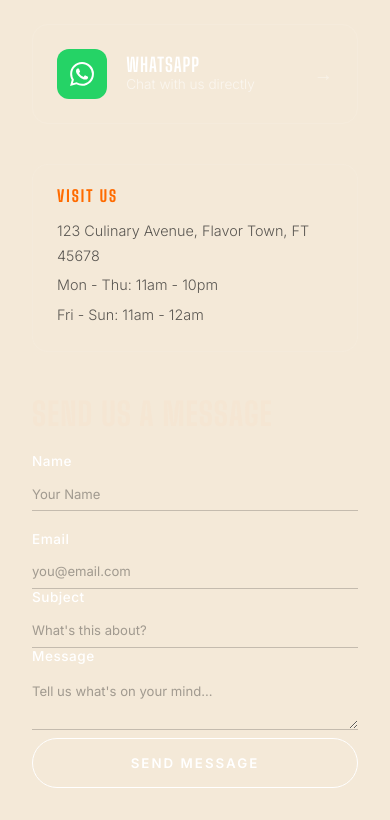
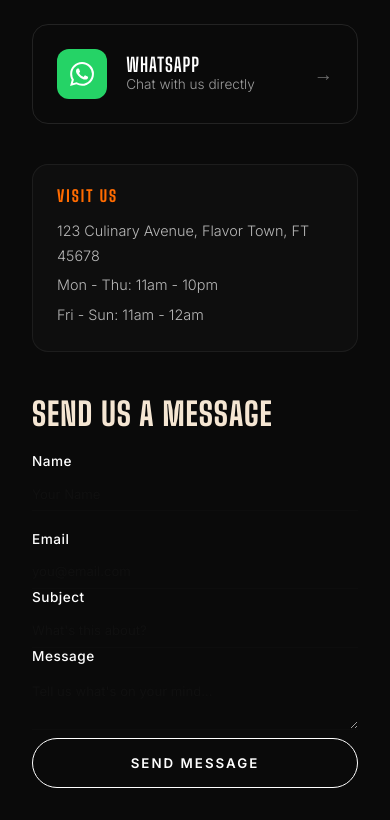
Before and after one commit to arjunnbharath/Restrobar-website-, a website built with Vite: page contactus.html in a window 390 px wide. Shown: the part 362-1182 px from the top of the page. Built offline with nearby package versions, Linux system fonts and the light colour scheme.

Commit message:
book my table updated

```diff
--- a/contactus.html
+++ b/contactus.html
@@ -1,5 +1,5 @@
 <!DOCTYPE html>
-<html lang="en">
+<html lang="en" class="contact-page-root">
 
 <head>
   <meta charset="UTF-8" />
@@ -11,7 +11,6 @@
   <link
     href="https://fonts.googleapis.com/css2?family=Big+Shoulders+Display:wght@100..900&family=Inter:wght@300;400;500;600&family=Sacramento&display=swap"
     rel="stylesheet">
-  <link rel="stylesheet" href="./src/style.css" />
   <style>
     :root {
       --color-contact-bg: #0a0a0a;
@@ -20,7 +19,11 @@
       --color-accent: #ff6b00;
     }
 
-    body {
+    html.contact-page-root {
+      background-color: var(--color-contact-bg);
+    }
+
+    body.contact-page {
       background-color: var(--color-contact-bg);
       color: #fff;
       min-height: 100vh;
@@ -322,7 +325,7 @@
     }
 
     @media (max-width: 480px) {
-      body {
+      body.contact-page {
         align-items: flex-start;
         padding-top: 2rem;
       }
@@ -338,7 +341,7 @@
   </style>
 </head>
 
-<body>
+<body class="contact-page">
   <div class="contact-wrapper">
     <a href="index.html" class="close-btn">✕</a>
 
@@ -414,6 +417,7 @@
       </div>
     </div>
   </div>
+  <script type="module" src="./src/global-styles-entry.js"></script>
 </body>
 
 </html>
--- /dev/null
+++ b/src/global-styles-entry.js
@@ -0,0 +1,6 @@
+/**
+ * Vite only reliably emits linked ./src/style.css for some HTML entries.
+ * Importing here guarantees the global stylesheet is included in the build
+ * for standalone pages (booking, contact) that otherwise ship without it.
+ */
+import './style.css';
```
Also changed, not shown: booktable.html (+9 -5 lines).
